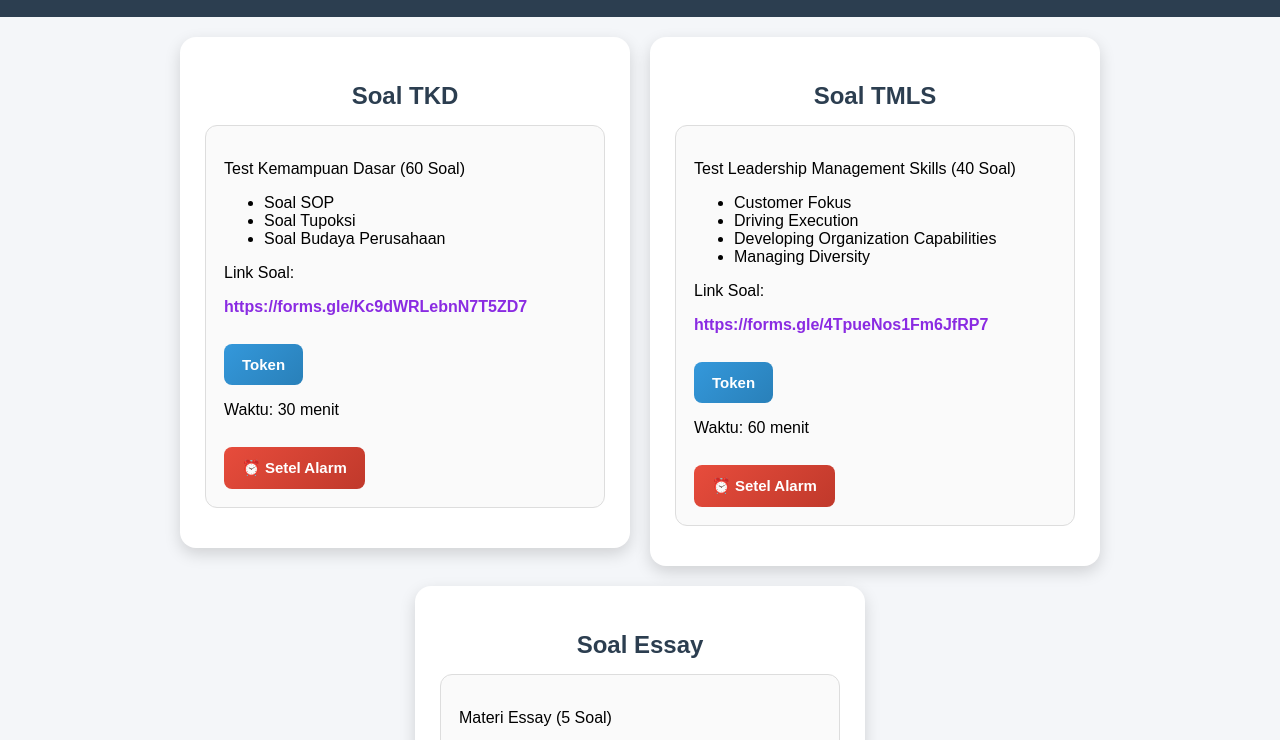
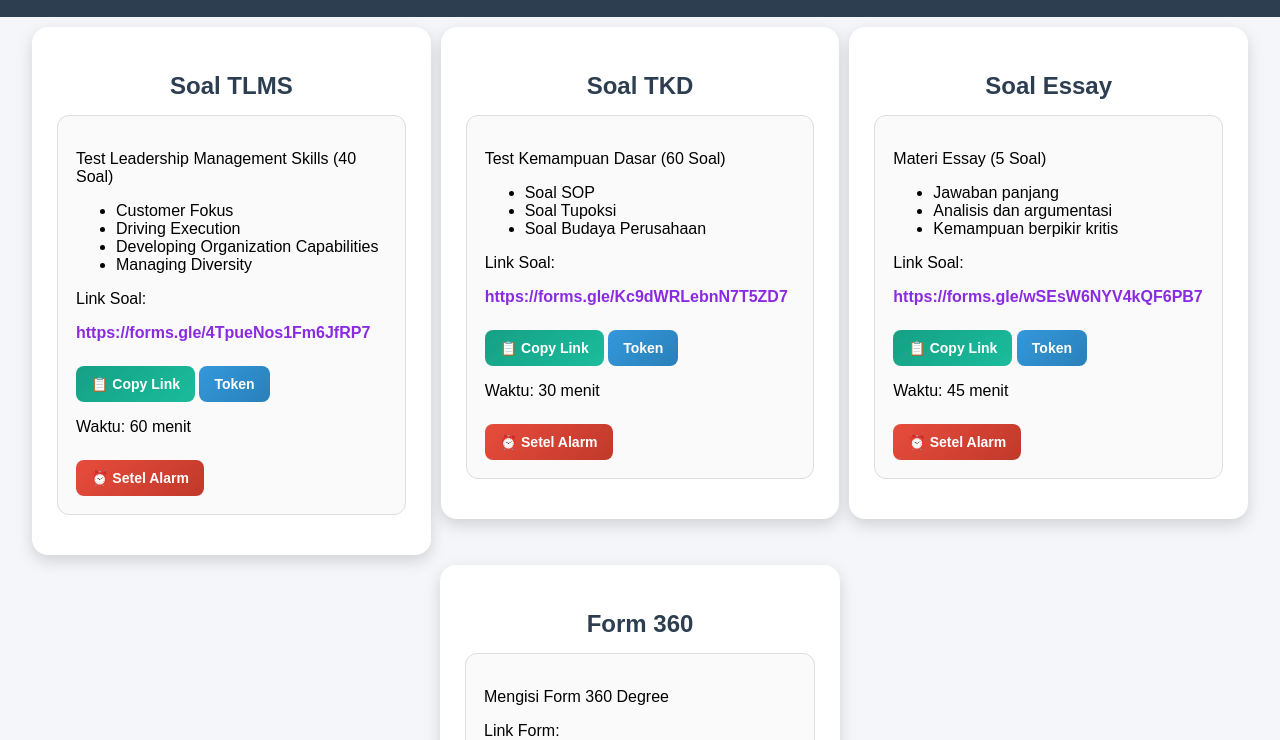
Before and after one commit to joko140576/assessment1, a plain HTML site: page index.html in a window 1280 px wide. Shown: the part 60-800 px from the top of the page. Drawn offline with Linux system fonts and the light colour scheme.

Commit message:
Update index.html

```diff
--- a/index.html
+++ b/index.html
@@ -33,16 +33,16 @@
       display: flex;
       justify-content: center;
       align-items: flex-start;
-      gap: 20px;
+      gap: 10px;
       flex-wrap: wrap;
-      margin: 20px;
+      margin: 10px;
       width: 95%;
     }
 
     .container {
       flex: 1;
-      min-width: 350px;
-      max-width: 400px;
+      min-width: 250px;
+      max-width: 350px;
       padding: 25px;
       background: white;
       border-radius: 16px;
@@ -68,12 +68,12 @@
     }
 
     .btn {
-      padding: 12px 18px;
+      padding: 10px 15px;
       border: none;
       border-radius: 8px;
       cursor: pointer;
-      margin-top: 12px;
-      font-size: 15px;
+      margin-top: 8px;
+      font-size: 14px;
       font-weight: bold;
       transition: 0.3s;
     }
@@ -87,6 +87,10 @@
     }
     .btn-timer {
       background: linear-gradient(135deg, #e74c3c, #c0392b);
+      color: white;
+    }
+    .btn-copy {
+      background: linear-gradient(135deg, #16a085, #1abc9c);
       color: white;
     }
 
@@ -196,25 +200,7 @@
   <div class="main-container">
     <!-- Assessment 1 -->
     <div class="container">
-      <h2>Soal TKD </h2>
-      <div class="info-box">
-        <p>Test Kemampuan Dasar (60 Soal)</p>
-        <ul>
-          <li>Soal SOP</li>
-          <li>Soal Tupoksi</li>
-          <li>Soal Budaya Perusahaan</li>
-        </ul>
-        <p>Link Soal:</p>
-        <p style="color: blueviolet;font-weight: bold;">https://forms.gle/Kc9dWRLebnN7T5ZD7</p>
-        <button class="btn btn-token" onclick="showTokenModal('🔑 siap2025')">Token</button>
-        <p>Waktu: 30 menit</p>
-        <button class="btn btn-timer" onclick="startTimer(30)">⏰ Setel Alarm</button>
-      </div>
-    </div>
-
-    <!-- Assessment 2 -->
-    <div class="container">
-      <h2>Soal TMLS</h2>
+      <h2>Soal TLMS</h2>
       <div class="info-box">
         <p>Test Leadership Management Skills (40 Soal)</p>
         <ul>
@@ -224,10 +210,34 @@
           <li>Managing Diversity</li>
         </ul>
         <p>Link Soal:</p>
-        <p style="color: blueviolet;font-weight: bold;">https://forms.gle/4TpueNos1Fm6JfRP7</p>
+        <p style="color: blueviolet;font-weight: bold;word-wrap: break-word;">
+          https://forms.gle/4TpueNos1Fm6JfRP7
+        </p>
+        <button class="btn btn-copy" onclick="copyLink('https://forms.gle/4TpueNos1Fm6JfRP7')">📋 Copy Link</button>
         <button class="btn btn-token" onclick="showTokenModal('🔑 ssibisa')">Token</button>
         <p>Waktu: 60 menit</p>
         <button class="btn btn-timer" onclick="startTimer(60)">⏰ Setel Alarm</button>
+      </div>
+    </div>
+
+    <!-- Assessment 2 -->
+    <div class="container">
+      <h2>Soal TKD</h2>
+      <div class="info-box">
+        <p>Test Kemampuan Dasar (60 Soal)</p>
+        <ul>
+          <li>Soal SOP</li>
+          <li>Soal Tupoksi</li>
+          <li>Soal Budaya Perusahaan</li>
+        </ul>
+        <p>Link Soal:</p>
+        <p style="color: blueviolet;font-weight: bold;word-wrap: break-word;">
+          https://forms.gle/Kc9dWRLebnN7T5ZD7
+        </p>
+        <button class="btn btn-copy" onclick="copyLink('https://forms.gle/Kc9dWRLebnN7T5ZD7')">📋 Copy Link</button>
+        <button class="btn btn-token" onclick="showTokenModal('🔑 siap2025')">Token</button>
+        <p>Waktu: 30 menit</p>
+        <button class="btn btn-timer" onclick="startTimer(30)">⏰ Setel Alarm</button>
       </div>
     </div>
 
@@ -242,10 +252,26 @@
           <li>Kemampuan berpikir kritis</li>
         </ul>
         <p>Link Soal:</p>
-        <p style="color: blueviolet;font-weight: bold;">https://forms.gle/wSEsW6NYV4kQF6PB7</p>
+        <p style="color: blueviolet;font-weight: bold;word-wrap: break-word;">
+          https://forms.gle/wSEsW6NYV4kQF6PB7
+        </p>
+        <button class="btn btn-copy" onclick="copyLink('https://forms.gle/wSEsW6NYV4kQF6PB7')">📋 Copy Link</button>
         <button class="btn btn-token" onclick="showTokenModal('🔑 aci2025')">Token</button>
         <p>Waktu: 45 menit</p>
         <button class="btn btn-timer" onclick="startTimer(45)">⏰ Setel Alarm</button>
+      </div>
+    </div>
+
+    <!-- FORM 360 -->
+    <div class="container">
+      <h2>Form 360</h2>
+      <div class="info-box">
+        <p>Mengisi Form 360 Degree</p>
+        <p>Link Form:</p>
+        <p style="color: blueviolet;font-weight: bold;word-wrap: break-word;">
+          https://forms.gle/XEkudavxgMUyjjuD8
+        </p>
+        <button class="btn btn-copy" onclick="copyLink('https://forms.gle/XEkudavxgMUyjjuD8')">📋 Copy Link</button>
       </div>
     </div>
   </div>
@@ -329,6 +355,15 @@
       document.getElementById("alarmSound").pause();
       document.getElementById("alarmSound").currentTime = 0;
     }
+
+    // Copy link ke clipboard
+    function copyLink(link) {
+      navigator.clipboard.writeText(link).then(() => {
+        alert("✅ Link berhasil disalin:\n" + link);
+      }).catch(err => {
+        alert("❌ Gagal menyalin link: " + err);
+      });
+    }
   </script>
 </body>
 </html>
```
